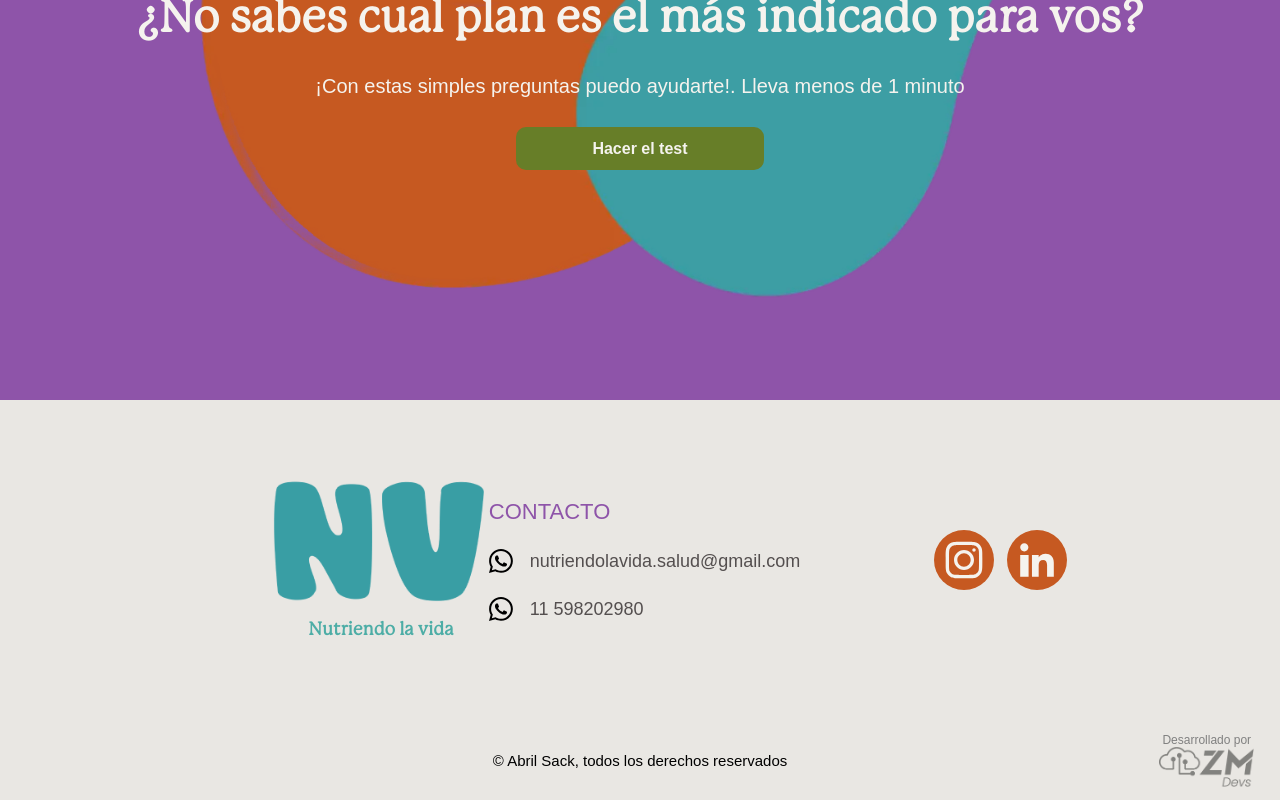
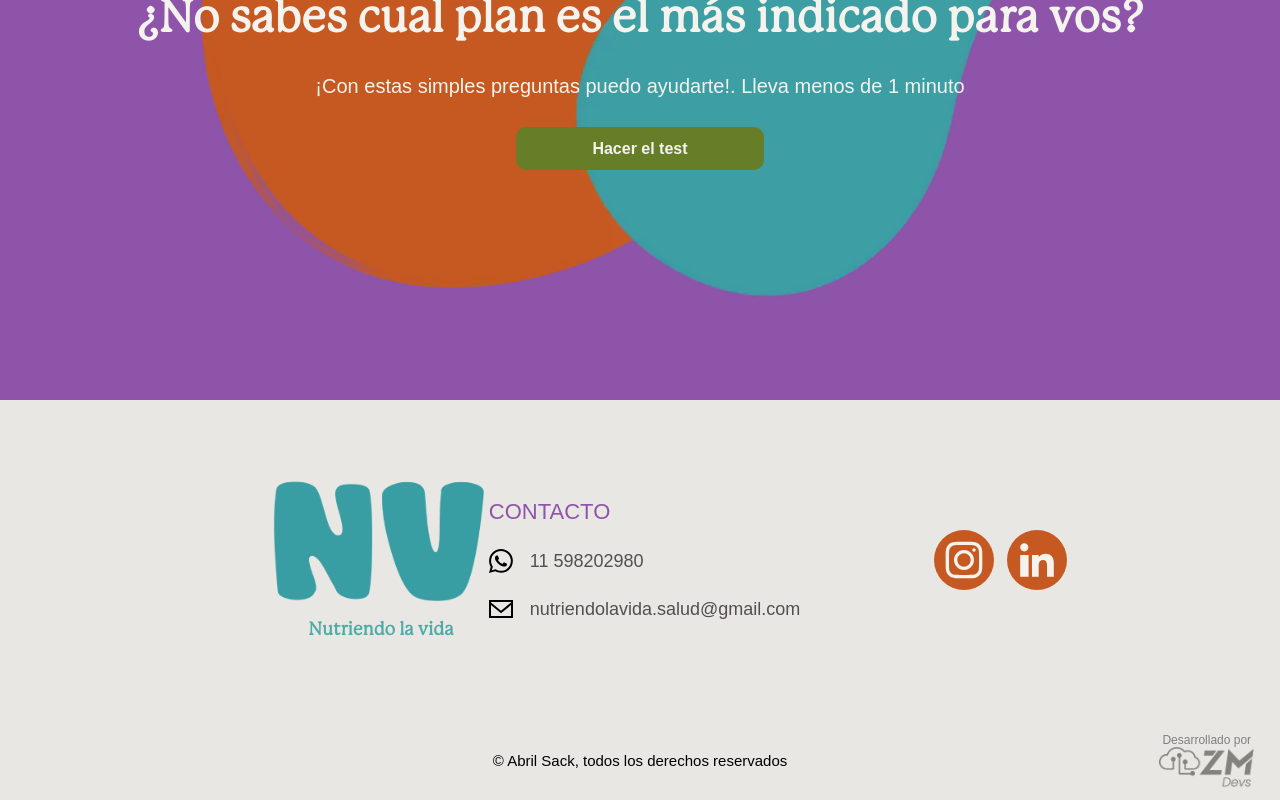
Before and after one commit to FranMack/nutriendo-la-vida-FRONT, a React (Vite) app: page /#plans in a window 1280 px wide. Shown: the part 5876-6676 px from the top of the page. Built offline with nearby package versions, Linux system fonts and the light colour scheme.

Commit message:
FEAT: icon bugfix

```diff
--- a/src/ui/components/Footer.tsx
+++ b/src/ui/components/Footer.tsx
@@ -1,7 +1,7 @@
 import logoN from "../assets/logo-n.png";
 import logoV from "../assets/logo-v.png";
 import zmLogo from "../assets/zmLogo.png"
-import { WhatsUpIcon,InstagramIcon,LinkedinIcon } from '../../assets/icons';
+import { MailIcon,WhatsUpIcon,InstagramIcon,LinkedinIcon } from '../../assets/icons';
 
 
 
@@ -38,8 +38,8 @@ export const Footer = () => {
         </div>
         <div className='fotter-info-container'>
           <h6>CONTACTO</h6>
-          <div className='info-container-item' onClick={linkToMail}><WhatsUpIcon/><p>nutriendolavida.salud@gmail.com</p></div>
           <div className='info-container-item' onClick={linkToWhasap}><WhatsUpIcon/><p>11 598202980</p></div>
+          <div className='info-container-item' onClick={linkToMail}><MailIcon/><p>nutriendolavida.salud@gmail.com</p></div>
         </div>
         </div>
         <div className='fotter-socialMedia-container'>
```
